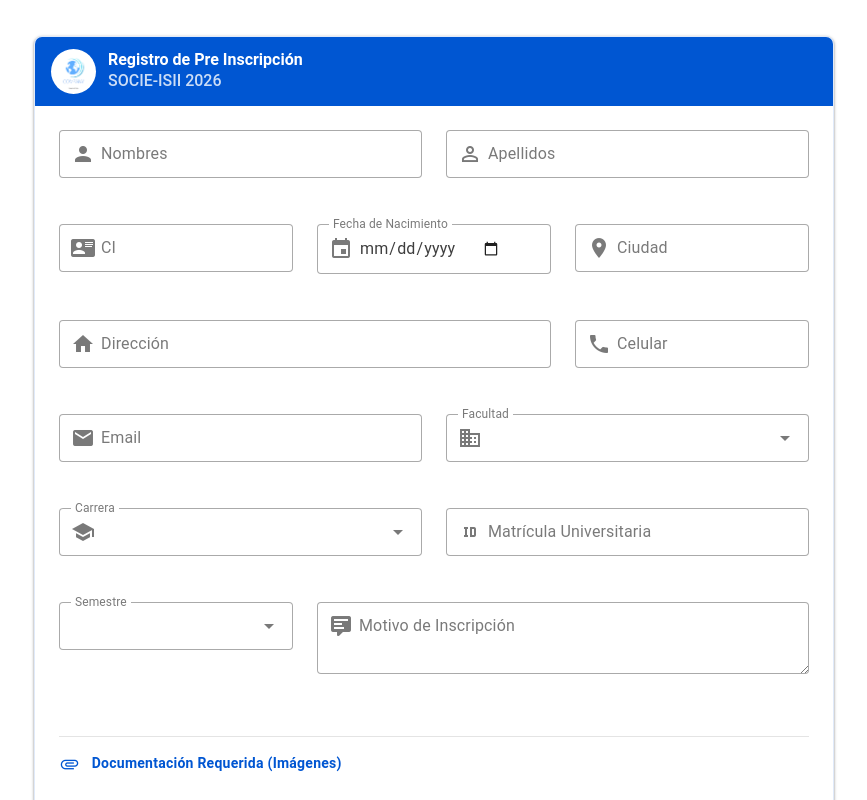
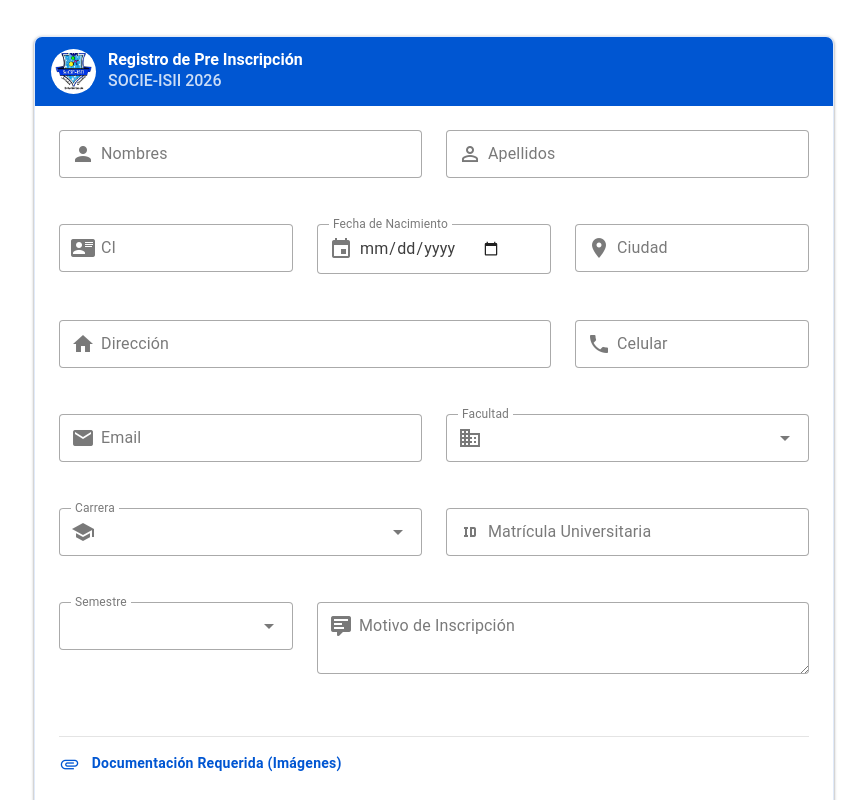
Before and after one commit to ramossis/soceisi-frontend, a Vue app: page / in a window 1280 px wide. Shown: the top 800 px of the page, without its empty margins (206-1073 px from the left). Built offline with nearby package versions, Linux system fonts and the light colour scheme.

Commit message:
added image logo

```diff
--- a/src/components/FormularioIncripcion.vue
+++ b/src/components/FormularioIncripcion.vue
@@ -3,7 +3,7 @@
     <v-card class="mx-auto mt-5 elevation-10" max-width="800" rounded="lg" border="primary thin">
       <v-toolbar color="primary" dark height="auto" class="py-3 px-2">
         <v-avatar size="45" class="ml-2 mr-3 bg-white pa-1">
-          <v-img src="../assets/logo1.png" alt="SOCIE-ISII"></v-img>
+          <v-img :src="LogoSoce" alt="SOCIE-ISII"></v-img>
         </v-avatar>
 
         <div class="d-flex flex-column justify-center">
@@ -221,6 +221,7 @@
           size="large"
           min-width="150"
           :disabled="!isFormValid"
+          :loading="isLoading"
           @click="submitForm"
         >
           Registrar
@@ -234,6 +235,7 @@
 import { ref } from 'vue'
 import { useEstudianteStore } from '../stores/estudiante.store'
 import { storeToRefs } from 'pinia'
+import LogoSoce from '../assets/Logo-SoCiE-ISII.png'
 const estudianteStore = useEstudianteStore()
 
 const { subimtFormMiembro } = estudianteStore
```
